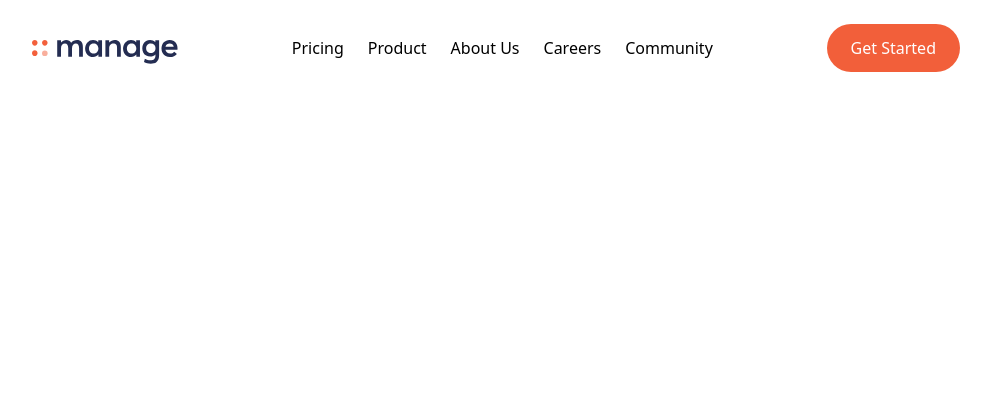
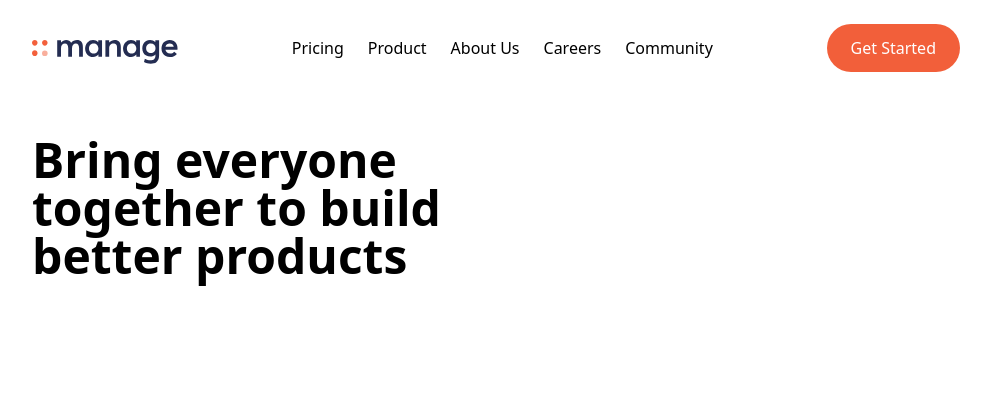
Before and after one commit to Nebenmor/Manage2, a website: page public/index.html in a window 1280 px wide. Shown: the whole page, without its empty margins (144-1135 px from the left). Drawn offline with Linux system fonts and the light colour scheme.

Commit message:
implement hero section h1

```diff
--- a/public/index.html
+++ b/public/index.html
@@ -33,7 +33,13 @@
      <section id="hero">
         <!-- Flex Container -->
          <div class="container flex flex-col-reverse items-center px-6 mx-auto mt-10 space-y-0 md:space-y-0 md:flex-row">
+            <!-- Left item -->
+             <div class="flex flex-col mb-32 space-y-12 md:w-1/2">
+                <h1 class="max-w-md text-4xl font-bold text-center md:text-5xl md:text-left">
+                    Bring everyone together to build better products
+                </h1>
 
+             </div>
          </div>
     </section>
 </body>
```
